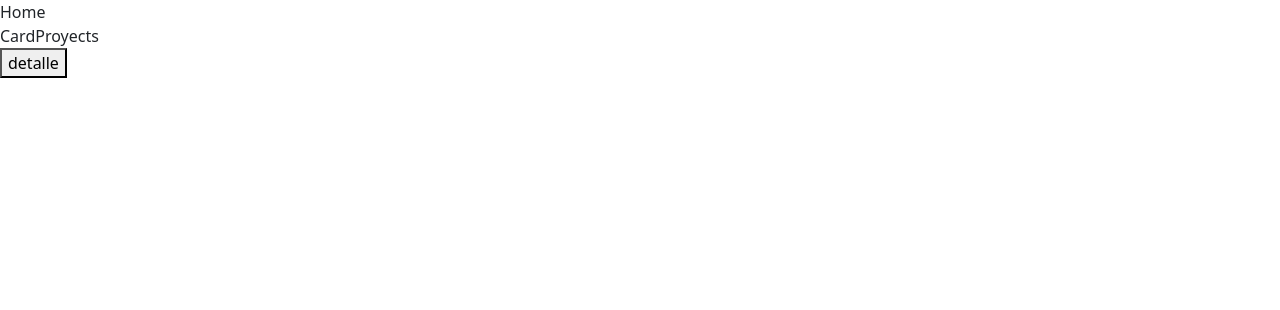
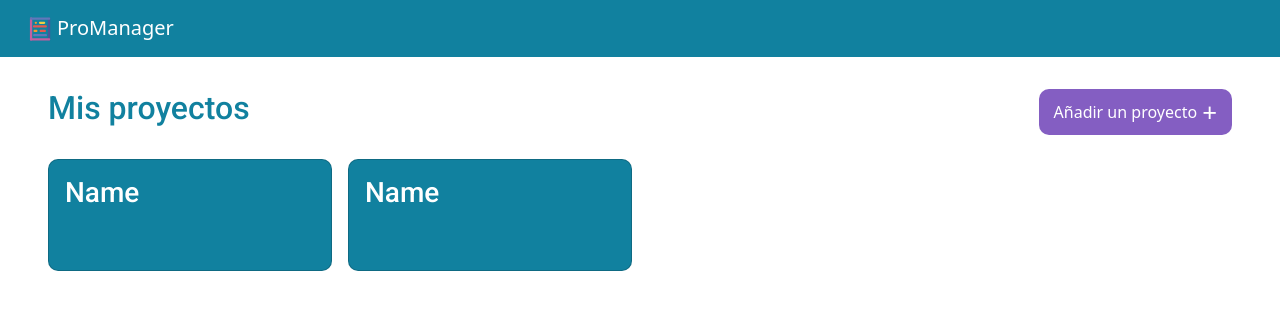
Before and after one commit to stefannyaonofre/gestion-proyectos, a React (Vite) app: page / in a window 1280 px wide. Shown: the top 310 px of the page. Built offline with nearby package versions, Linux system fonts and the light colour scheme.

Commit message:
:lipstick:Finished main page design

```diff
--- a/src/components/cardProyects/CardProyects.jsx
+++ b/src/components/cardProyects/CardProyects.jsx
@@ -1,5 +1,6 @@
 import React from 'react'
 import { useNavigate } from 'react-router-dom'
+import "./cardProyects.scss"
 
 const CardProyects = () => {
 
@@ -10,10 +11,22 @@ const CardProyects = () => {
     }
 
   return (
-    <>
-     <div>CardProyects</div>
-     <button onClick={() => details(1)}>detalle</button>
-    </>
+    <main className='home'>
+      <div className='home-title'>
+        <h1>Mis proyectos</h1>
+        <button className='add'>Añadir un proyecto<span>+</span></button>
+      </div>
+
+      <article className='cards-container' >
+        <div className='card' onClick={() => details(1)}>
+          <h3>Name</h3>
+          <button className='delete'>-</button>
+        </div>
+        <div className='card' onClick={() => details(1)}>
+          <h3>Name</h3>
+        </div>
+      </article>
+    </main>
 
   )
 }
--- a/src/components/cardProyects/cardProyects.scss
+++ b/src/components/cardProyects/cardProyects.scss
@@ -0,0 +1,66 @@
+@import "../../assets/styles/variables.scss";
+
+.home {
+    padding: 2rem 3rem;
+    .home-title {
+        display: flex;
+        justify-content: space-between;
+        h1 {
+            font-family: $font;
+            font-size: 2rem;
+            color: $blue;
+        }
+        .add {
+            border: none;
+            border-radius: 10px;
+            background-color: $purple;
+            color: white;
+            padding: 10px 15px;
+            display: flex;
+            align-items: center;
+            span {
+                font-size: 26px;
+                margin-left: 5px;
+                line-height: 0;
+            }
+        }
+    }
+
+    .cards-container {
+        display: grid;
+        grid-template-columns: repeat(4, 1fr);
+        gap: 1rem;
+        margin-top: 1.5rem;
+        .card {
+            background-color: $blue;
+            border-radius: 10px;
+            height: 7rem;
+            width: 1fr;
+            padding: 1rem;
+            display: flex;
+            justify-content: space-between;
+            flex-direction: row;
+            h3 {
+                font-family: $font;
+                color: white;
+                width: fit-content;
+            }
+            .delete {
+                display: none;
+                width: fit-content;
+                height: fit-content;
+                padding: 15px 10px;
+                border: none;
+                border-radius: 5px;
+                background-color: $purple;
+                color: white;
+            }
+        }
+        .card:hover {
+            background-color: rgb(17, 129, 159, 0.7);
+        }
+        .card:hover .delete {
+            display: inline-block;
+        }
+    }
+}
--- a/src/components/navbar/Navbar.jsx
+++ b/src/components/navbar/Navbar.jsx
@@ -1,9 +1,22 @@
-import React from 'react'
+import React from "react";
+import logo from "/images/document.svg"
+import "./nav.scss"
 
 const Navbar = () => {
   return (
-    <div>Navbar</div>
-  )
-}
+    <nav className="navbar">
+      <div className="container-fluid">
+        <a className="navbar-brand" href="#">
+          <img
+            src={logo}
+            alt="Logo"
+            className="d-inline-block align-text-top"
+          />
+          ProManager
+        </a>
+      </div>
+    </nav>
+  );
+};
 
-export default Navbar
+export default Navbar;
--- /dev/null
+++ b/src/components/navbar/nav.scss
@@ -0,0 +1,13 @@
+@import "../../assets/styles/variables.scss";
+
+.navbar {
+    background-color: $blue;
+    .navbar-brand {
+        color: white;
+        margin-left: 1rem;
+        img {
+            margin-right: 5px;
+        }
+
+    }
+}
--- a/src/pages/home/Home.jsx
+++ b/src/pages/home/Home.jsx
@@ -1,5 +1,7 @@
 import React from 'react'
 import { Outlet } from 'react-router-dom'
+import Navbar from '../../components/navbar/Navbar'
+import "./home.scss"
 
 const Home = () => {
 
@@ -7,7 +9,7 @@ const Home = () => {
 
   return (
     <>
-    <div>Home</div>
+    <Navbar/>
     <Outlet />
     </>
 
```
Also changed, not shown: public/images/document.svg (added), src/pages/home/home.scss (line endings or trailing spaces).
